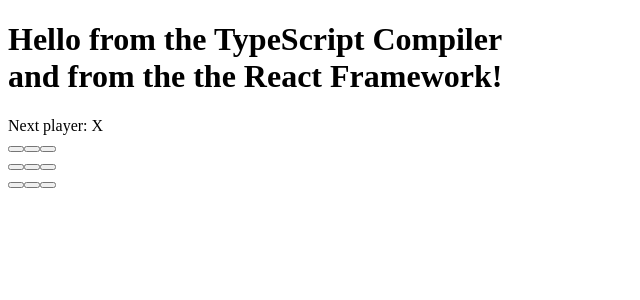
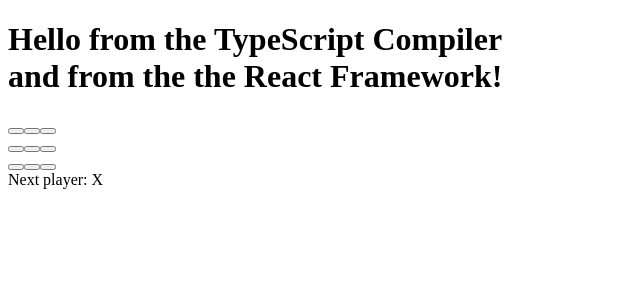
Before and after one commit to christopherstock/ReactPrimer, a React app: page / in a window 1280 px wide. Shown: the top 300 px of the page, without its empty margins (0-640 px from the left). Built offline with nearby package versions, Linux system fonts and the light colour scheme; the HTML template or start-up script is replaced by a standard one.

Commit message:
Moved game logic from Board to Game class.

```diff
--- a/src/components/tictactoe/Board.tsx
+++ b/src/components/tictactoe/Board.tsx
@@ -35,21 +35,8 @@
         ***************************************************************************************************************/
         public render() : JSX.Element
         {
-            const winner = this.calculateWinner( this.state.squares );
-
-            let status:string = null;
-            if ( winner )
-            {
-                status = 'Winner: ' + winner;
-            }
-            else
-            {
-                status = 'Next player: ' + (this.state.xIsNext ? 'X' : 'O');
-            }
-
             return (
                 <div>
-                    <div className="status">{status}</div>
                     <div className="board-row">
                         { this.renderSquare( 0 ) }
                         { this.renderSquare( 1 ) }
@@ -81,85 +68,8 @@
             console.log( "Board.renderSquare()" );
 
             return <rp.Square
-                value={   this.state.squares[ i ]          }
-                onClick={ () => this.handleBoardClick( i ) }
+                value={   this.props.squares[ i ]       }
+                onClick={ () => this.props.onClick( i ) }
             />;
         }
-
-        /***************************************************************************************************************
-        *   Being invoked when any square of the board is clicked.
-        *
-        *   @param i The id if the square field to render.
-        *
-        *   @return The rendered React element.
-        ***************************************************************************************************************/
-        private handleBoardClick( i:any )
-        {
-            console.log( "Handle board click" );
-
-            // check if one player has won
-            if ( this.calculateWinner( this.state.squares ) )
-            {
-                console.log( "The game is already won!" );
-
-                return;
-            }
-
-            // break if the current field is already filled
-            if ( this.state.squares[ i ] != null )
-            {
-                console.log( "This field is already busy!" );
-
-                return;
-            }
-
-            // copy squares & history, toggle one square, append history and update state
-            const squares = this.state.squares.slice();
-            squares[ i ] = ( this.state.xIsNext ? 'X' : 'O' );
-/*
-            const history = this.state.history.slice();
-            history.push( squares );
-*/
-            this.setState(
-                {
-                    squares: squares,
-                    xIsNext: !this.state.xIsNext,
-/*
-                    history: history,
-*/
-                }
-            );
-        }
-
-        /***************************************************************************************************************
-        *   Checks if one party has won.
-        *
-        *   @param squares All fields of the board to check for a winner.
-        *
-        *   @return X O or null depending on the current winner.
-        ***************************************************************************************************************/
-        private calculateWinner( squares:Array<string> ) : string
-        {
-            const lines = [
-                [ 0, 1, 2, ],
-                [ 3, 4, 5, ],
-                [ 6, 7, 8, ],
-                [ 0, 3, 6, ],
-                [ 1, 4, 7, ],
-                [ 2, 5, 8, ],
-                [ 0, 4, 8, ],
-                [ 2, 4, 6, ],
-            ];
-
-            for ( let i = 0; i < lines.length; i++ )
-            {
-                const [ a, b, c, ] = lines[ i ];
-                if ( squares[ a ] && squares[ a ] === squares[ b ] && squares[ a ] === squares[ c ] )
-                {
-                    return squares[ a ];
-                }
-            }
-
-            return null;
-        }
     }
--- a/src/components/tictactoe/BoardProps.ts
+++ b/src/components/tictactoe/BoardProps.ts
@@ -7,4 +7,9 @@
     *******************************************************************************************************************/
     export interface BoardProps
     {
+        /** All square values. */
+        squares             :Array<string>;
+
+        /** The callback to invoke when being clicked. */
+        onClick             :any;
     }
--- a/src/components/tictactoe/BoardState.ts
+++ b/src/components/tictactoe/BoardState.ts
@@ -12,9 +12,4 @@
 
         /** Indicates if X has the next turn. */
         xIsNext             :boolean;
-
-        /** Stores the squares of each turn. */
-/*
-        history             :Array<Array<string>>;
-*/
     }
--- a/src/components/tictactoe/Game.tsx
+++ b/src/components/tictactoe/Game.tsx
@@ -18,18 +18,18 @@
         constructor()
         {
             super();
-/*
+
             this.state =
             {
                 history:
                 [
                     {
                         squares: new Array<string>( 9 ),
-                    }
+                        onClick: null,
+                    },
                 ],
                 xIsNext: true,
             };
-*/
         }
 
         /***************************************************************************************************************
@@ -39,16 +39,101 @@
         ***************************************************************************************************************/
         public render()
         {
+            const history = this.state.history;
+            const current = history[history.length - 1];
+            const winner  = this.calculateWinner( current.squares );
+
+            let status = null;
+            if ( winner )
+            {
+                status = 'Winner: ' + winner;
+            }
+            else
+            {
+                status = 'Next player: ' + (this.state.xIsNext ? 'X' : 'O');
+            }
+
             return(
                 <div className="game">
                 <div className="game-board">
-                <rp.Board />
+                <rp.Board
+                    squares={ current.squares }
+                    onClick={ ( i:any ) => this.handleBoardClick( i ) }
+                />
                 </div>
                 <div className="game-info">
-                <div>{/* status */}</div>
+                <div>{ status }</div>
                 <ol>{/* TODO */}</ol>
                 </div>
                 </div>
             );
         }
+
+        /***************************************************************************************************************
+        *   Being invoked when any square of the board is clicked.
+        *
+        *   @param i The id if the square field to render.
+        *
+        *   @return The rendered React element.
+        ***************************************************************************************************************/
+        private handleBoardClick=( i:any )=>
+        {
+            console.log( "Handle board click" );
+
+            const history = this.state.history;
+            const current = history[ history.length - 1 ];
+            const squares = current.squares.slice();
+            if ( this.calculateWinner( squares ) || squares[ i ] )
+            {
+                return;
+            }
+
+            squares[ i ] = ( this.state.xIsNext ? 'X' : 'O' );
+
+            this.setState(
+                {
+                    history: history.concat(
+                        [
+                            {
+                                squares: squares,
+                                onClick: null,
+                            }
+                        ]
+                    ),
+                    xIsNext: !this.state.xIsNext,
+                }
+            );
+        };
+
+        /***************************************************************************************************************
+        *   Checks if one party has won.
+        *
+        *   @param squares All fields of the board to check for a winner.
+        *
+        *   @return X O or null depending on the current winner.
+        ***************************************************************************************************************/
+        private calculateWinner( squares:Array<string> ) : string
+        {
+            const lines = [
+                [ 0, 1, 2, ],
+                [ 3, 4, 5, ],
+                [ 6, 7, 8, ],
+                [ 0, 3, 6, ],
+                [ 1, 4, 7, ],
+                [ 2, 5, 8, ],
+                [ 0, 4, 8, ],
+                [ 2, 4, 6, ],
+            ];
+
+            for ( let i = 0; i < lines.length; i++ )
+            {
+                const [ a, b, c, ] = lines[ i ];
+                if ( squares[ a ] && squares[ a ] === squares[ b ] && squares[ a ] === squares[ c ] )
+                {
+                    return squares[ a ];
+                }
+            }
+
+            return null;
+        }
     }
--- a/src/components/tictactoe/GameState.ts
+++ b/src/components/tictactoe/GameState.ts
@@ -1,3 +1,5 @@
+
+    import * as rp    from '../../rp';
 
     /*******************************************************************************************************************
     *   The interface that specifies the state for the game class.
@@ -7,4 +9,9 @@
     *******************************************************************************************************************/
     export interface GameState
     {
+        /** Stores the squares of each turn. */
+        history             :Array<rp.BoardProps>;
+
+        /** Indicates if X has the next turn. */
+        xIsNext             :boolean;
     }
```
Also changed, not shown: 2 other files (tests, documents, lock files or other folders).
